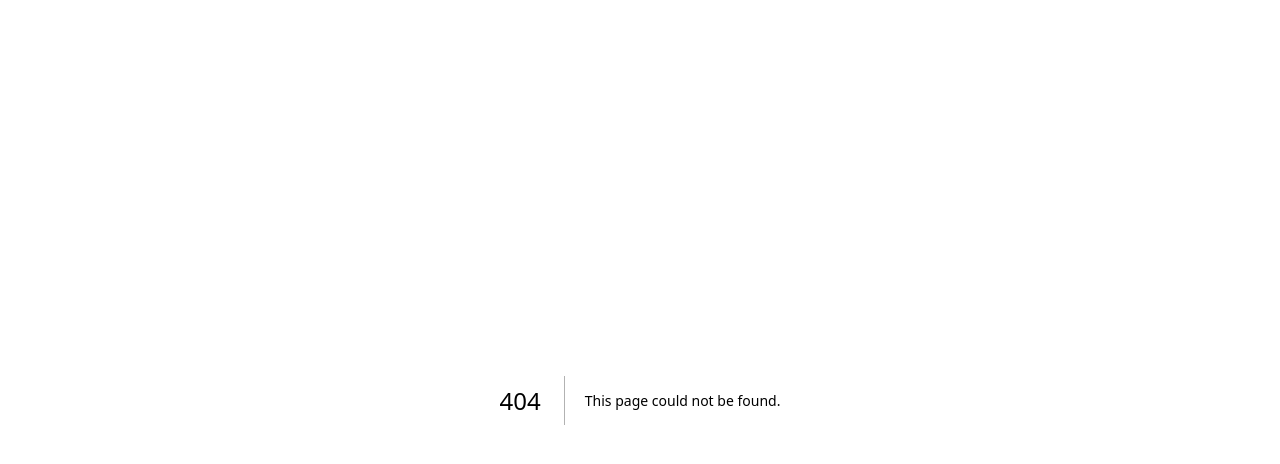
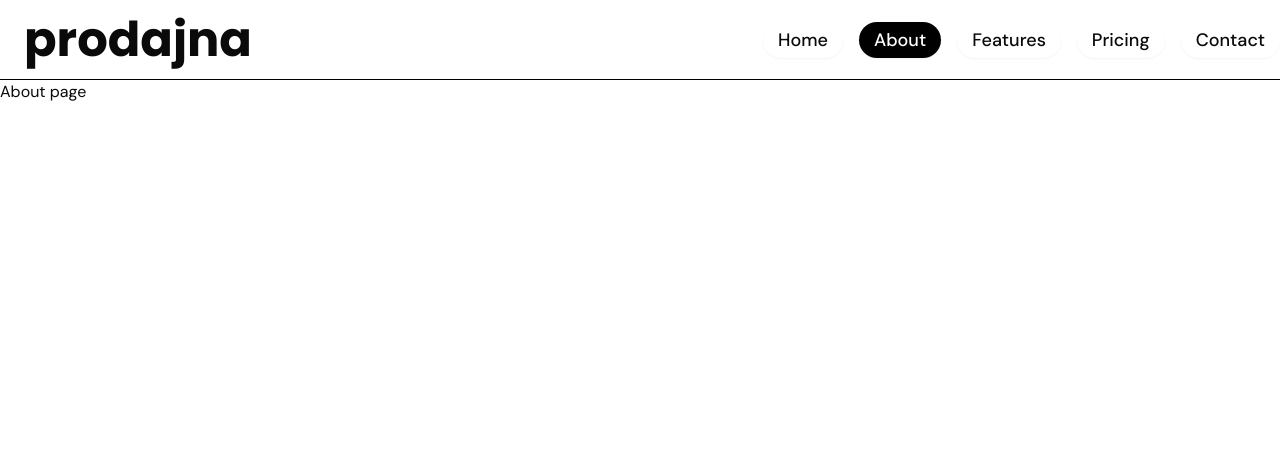
Before and after one commit to narandza/multitenant-ecommerce, a Next.js app: page /about in a window 1280 px wide. Before the commit this address had no page. Shown: the top 464 px of the page. Built offline with nearby package versions, Linux system fonts and the light colour scheme.

Commit message:
build about page placeholder

```diff
--- /dev/null
+++ b/src/app/(home)/(seo-pages)/about/page.tsx
@@ -0,0 +1,5 @@
+const Page = () => {
+  return <div>About page</div>;
+};
+
+export default Page;
--- a/src/app/(home)/navbar.tsx
+++ b/src/app/(home)/navbar.tsx
@@ -1,7 +1,10 @@
+"use client";
+
 import { Button } from "@/components/ui/button";
 import { cn } from "@/lib/utils";
 import { Poppins } from "next/font/google";
 import Link from "next/link";
+import { usePathname } from "next/navigation";
 
 const poppins = Poppins({
   subsets: ["latin"],
@@ -38,6 +41,8 @@ const navbarItems = [
 ];
 
 export const Navbar = () => {
+  const pathname = usePathname();
+
   return (
     <nav className="h-20 flex border-b justify-between font-medium bg-white">
       <Link href="/" className="pl-6 flex items-center">
@@ -48,7 +53,11 @@ export const Navbar = () => {
 
       <div className="items-center gap-4 hidden lg:flex">
         {navbarItems.map((item) => (
-          <NavbarItem key={item.href} href={item.href}>
+          <NavbarItem
+            key={item.href}
+            href={item.href}
+            isActive={pathname === item.href}
+          >
             {item.children}
           </NavbarItem>
         ))}
```
